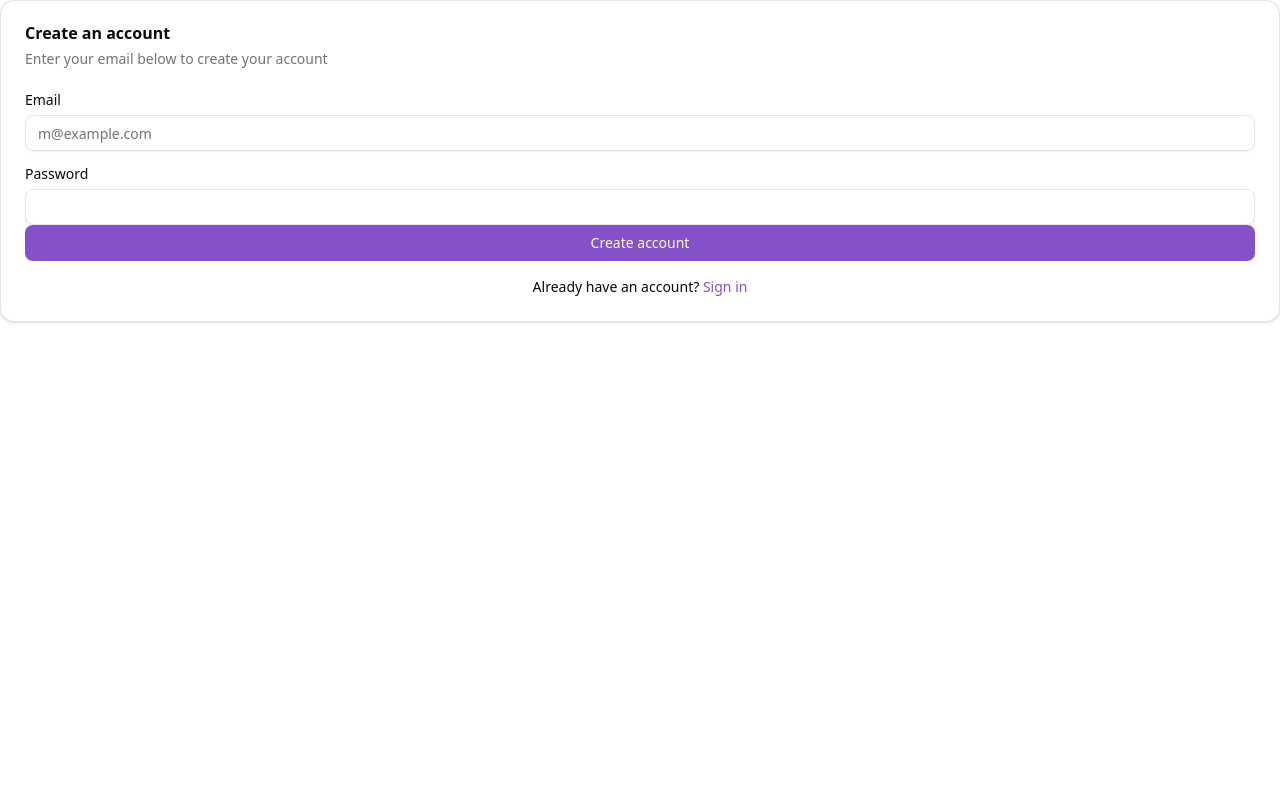
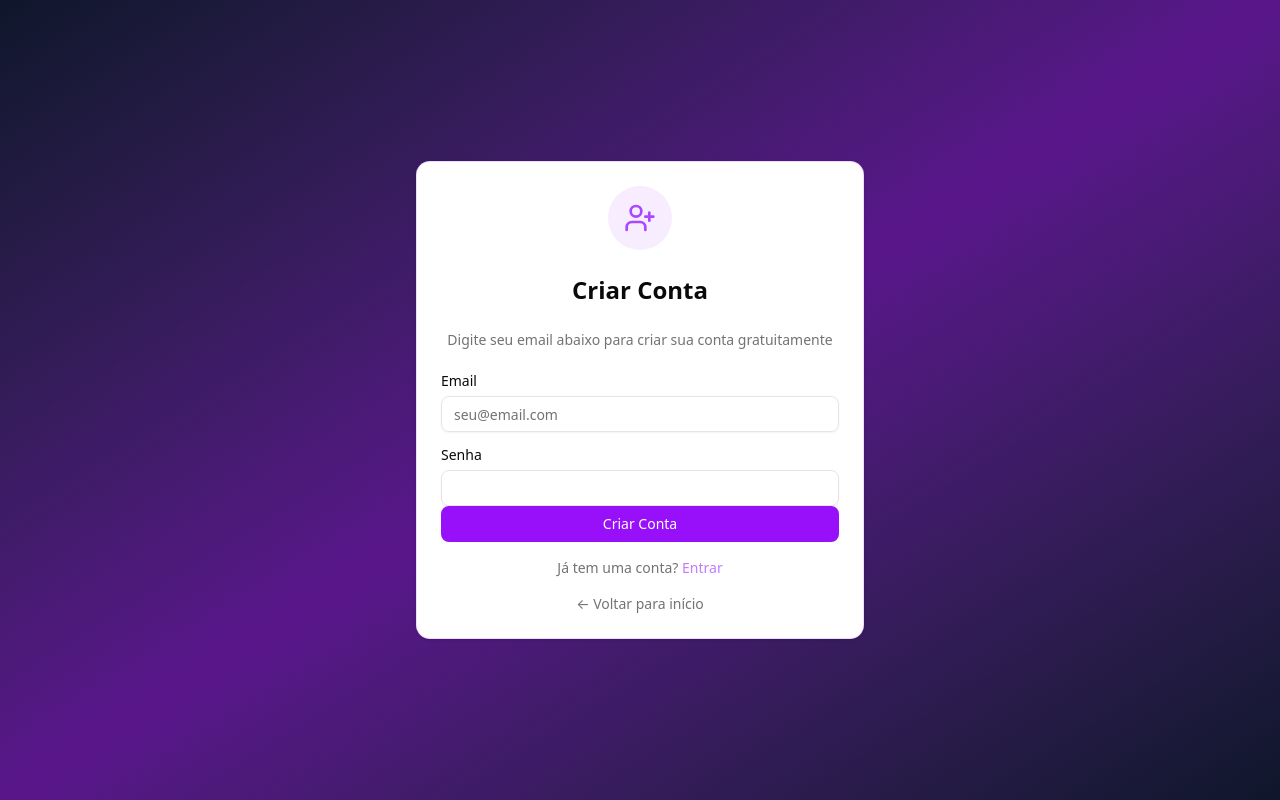
Before and after one commit to Rolymaya/welink, a Next.js app in the folder frontend/: page /auth/register in a window 1280 px wide. Built offline with nearby package versions, Linux system fonts and the light colour scheme; no server answers.

Commit message:
init commit

```diff
--- a/frontend/src/app/auth/register/page.tsx
+++ b/frontend/src/app/auth/register/page.tsx
@@ -8,48 +8,90 @@ import Link from 'next/link';
 import api from '@/lib/api';
 import { useRouter } from 'next/navigation';
 import { toast } from 'sonner';
+import { UserPlus } from 'lucide-react';
 
 export default function RegisterPage() {
     const [email, setEmail] = useState('');
     const [password, setPassword] = useState('');
+    const [loading, setLoading] = useState(false);
     const router = useRouter();
 
     const handleRegister = async (e: React.FormEvent) => {
         e.preventDefault();
+        setLoading(true);
         try {
             await api.post('/auth/register', { email, password });
-            toast.success('Account created successfully');
+            toast.success('Conta criada com sucesso');
             router.push('/auth/login');
         } catch (error) {
-            toast.error('Registration failed');
+            toast.error('Falha ao criar conta. Tente novamente.');
+        } finally {
+            setLoading(false);
         }
     };
 
     return (
-        <Card>
-            <CardHeader>
-                <CardTitle>Create an account</CardTitle>
-                <CardDescription>Enter your email below to create your account</CardDescription>
+        <div className="min-h-screen flex items-center justify-center bg-gradient-to-br from-slate-900 via-purple-900 to-slate-900 p-4">
+            <Card className="w-full max-w-md border-purple-500/20">
+                <CardHeader className="space-y-4">
+                    <div className="flex justify-center">
+                        <div className="h-16 w-16 rounded-full bg-purple-500/10 flex items-center justify-center">
+                            <UserPlus className="h-8 w-8 text-purple-500" />
+                        </div>
+                    </div>
+                    <CardTitle className="text-center text-2xl">Criar Conta</CardTitle>
+                    <CardDescription className="text-center">
+                        Digite seu email abaixo para criar sua conta gratuitamente
+                    </CardDescription>
                 </CardHeader>
                 <form onSubmit={handleRegister}>
                     <CardContent className="space-y-4">
                         <div className="space-y-2">
                             <Label htmlFor="email">Email</Label>
-                        <Input id="email" type="email" placeholder="m@example.com" required value={email} onChange={(e) => setEmail(e.target.value)} />
+                            <Input
+                                id="email"
+                                type="email"
+                                placeholder="seu@email.com"
+                                required
+                                value={email}
+                                onChange={(e) => setEmail(e.target.value)}
+                                disabled={loading}
+                            />
                         </div>
                         <div className="space-y-2">
-                        <Label htmlFor="password">Password</Label>
-                        <Input id="password" type="password" required value={password} onChange={(e) => setPassword(e.target.value)} />
+                            <Label htmlFor="password">Senha</Label>
+                            <Input
+                                id="password"
+                                type="password"
+                                required
+                                value={password}
+                                onChange={(e) => setPassword(e.target.value)}
+                                disabled={loading}
+                            />
                         </div>
                     </CardContent>
                     <CardFooter className="flex flex-col space-y-4">
-                    <Button type="submit" className="w-full">Create account</Button>
-                    <div className="text-center text-sm">
-                        Already have an account?{' '}
-                        <Link href="/auth/login" className="text-primary hover:underline">Sign in</Link>
+                        <Button
+                            type="submit"
+                            className="w-full bg-purple-600 hover:bg-purple-700 text-white"
+                            disabled={loading}
+                        >
+                            {loading ? 'Criando conta...' : 'Criar Conta'}
+                        </Button>
+                        <div className="text-center text-sm text-muted-foreground">
+                            Já tem uma conta?{' '}
+                            <Link href="/auth/login" className="text-purple-400 hover:text-purple-300 hover:underline">
+                                Entrar
+                            </Link>
+                        </div>
+                        <div className="text-center text-sm text-muted-foreground">
+                            <Link href="/" className="hover:text-purple-500 transition-colors">
+                                ← Voltar para início
+                            </Link>
                         </div>
                     </CardFooter>
                 </form>
             </Card>
+        </div>
     );
 }
```
Lines whose indentation alone changed are shown as unchanged.
